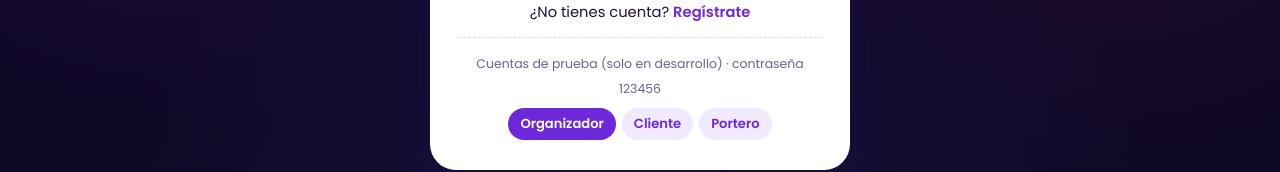
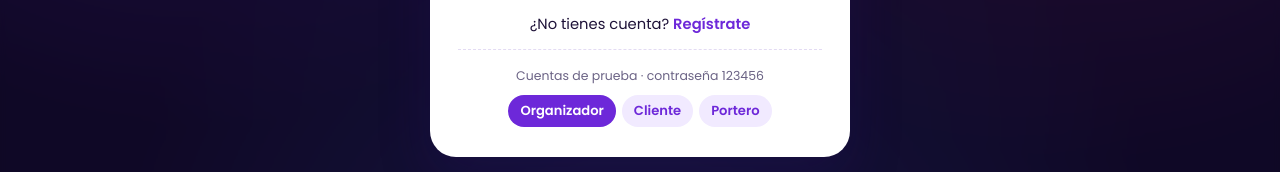
Before and after one commit to romeromonterocg-lab/entradas-ya, a React (Vite) app in the folder web/: page /eventos/1 in a window 1280 px wide. Both pictures are taken after a click on the button "Iniciar sesión". Shown: the part 537-709 px from the top of the page. Built offline with nearby package versions, Linux system fonts and the light colour scheme; no server answers.

Commit message:
web: botones de cuentas de prueba tambien en el servidor

```diff
--- a/web/src/pages/Acceso.jsx
+++ b/web/src/pages/Acceso.jsx
@@ -46,14 +46,13 @@ function CampoPassword({ value, onChange, placeholder = 'Contraseña', minLength
   );
 }
 
-// Cuentas de prueba: SOLO en desarrollo (npm run dev). En el build para el servidor no se incluyen.
-const CUENTAS_PRUEBA = import.meta.env.DEV
-  ? [
-      { rol: 'Organizador', correo: 'ana@test.com', password: '123456' },
-      { rol: 'Cliente', correo: 'prueba@test.com', password: '123456' },
-      { rol: 'Portero', correo: 'pedro@test.com', password: '123456' },
-    ]
-  : [];
+// Cuentas de prueba (proyecto de clase): botones para entrar rápido con cada rol.
+// Se muestran en desarrollo y también en el servidor de VirtualBox (solo accesible desde la laptop).
+const CUENTAS_PRUEBA = [
+  { rol: 'Organizador', correo: 'ana@test.com', password: '123456' },
+  { rol: 'Cliente', correo: 'prueba@test.com', password: '123456' },
+  { rol: 'Portero', correo: 'pedro@test.com', password: '123456' },
+];
 
 // Enlace del pie: dentro del modal cambia de tarjeta; fuera del modal navega
 function EnlaceCambio({ alCambiar, a, children }) {
@@ -109,7 +108,7 @@ export function TarjetaLogin({ alEntrar, alCambiar, subtitulo = 'Accede a tu cue
       <p className="acceso-pie">¿No tienes cuenta? <EnlaceCambio alCambiar={alCambiar} a="/registro">Regístrate</EnlaceCambio></p>
       {CUENTAS_PRUEBA.length > 0 && (
         <div className="cuentas-prueba">
-          <small>Cuentas de prueba (solo en desarrollo) · contraseña 123456</small>
+          <small>Cuentas de prueba · contraseña 123456</small>
           <div>
             {CUENTAS_PRUEBA.map((c) => (
               <button type="button" key={c.correo} className={correo === c.correo ? 'activa' : ''}
```
